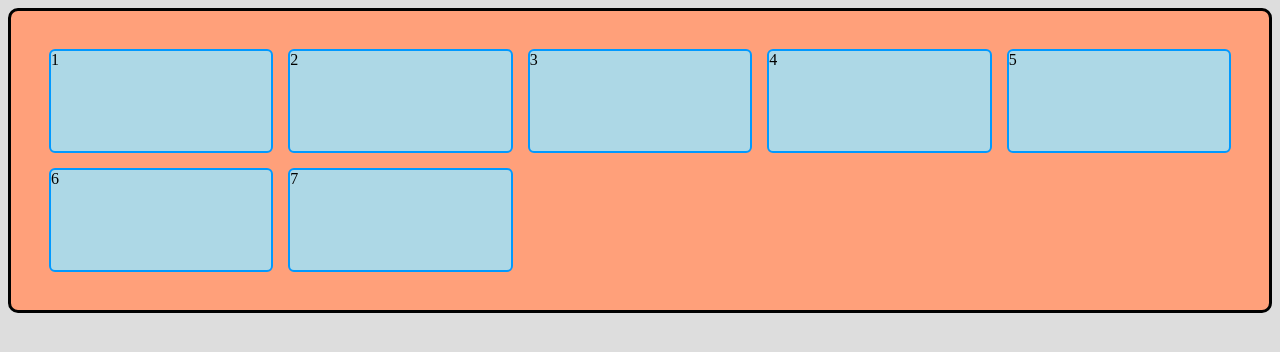
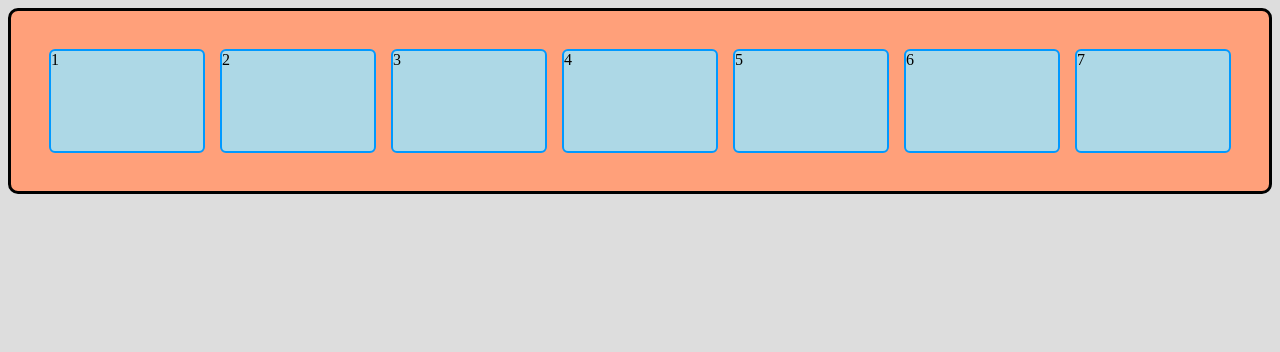
Before and after one commit to YamidHrodriguez/projects, a PHP site: page /Web_projects/experimentos_Web/grid.html in a window 1280 px wide. Shown: the top 352 px of the page. Run offline with PHP 8.4, Linux system fonts and the light colour scheme.

Commit message:
auto-fit: ajusta espacios disponibles

```diff
--- a/Web_projects/experimentos_Web/styles.css
+++ b/Web_projects/experimentos_Web/styles.css
@@ -5,8 +5,8 @@
     display: grid;
     /*Una manera de hacer responsive, más sencilla*/
     grid-template-columns: repeat(
-        auto-fill,
-        minmax(200px, 1fr)
+        auto-fit,
+        minmax(100px, 1fr)
     );
     gap: 15px;
     padding: 3%;
```
